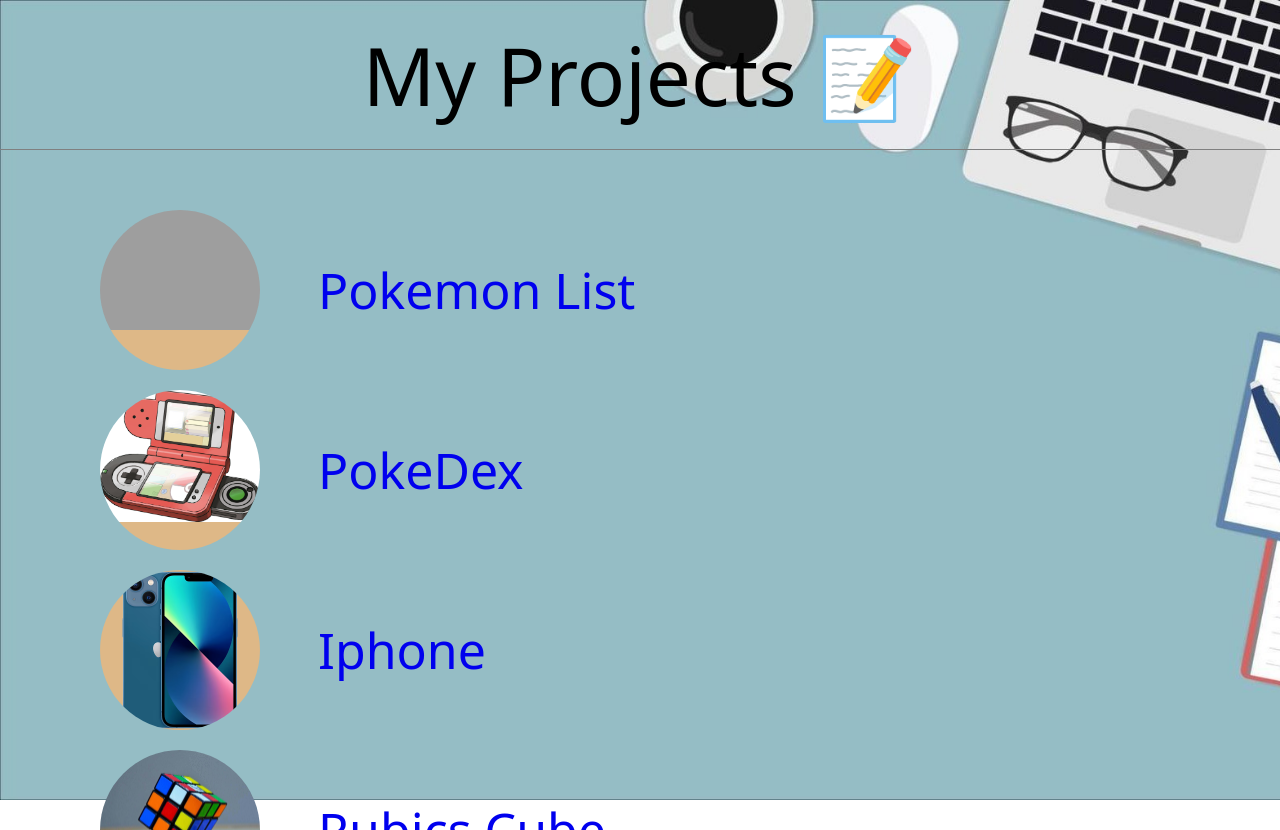
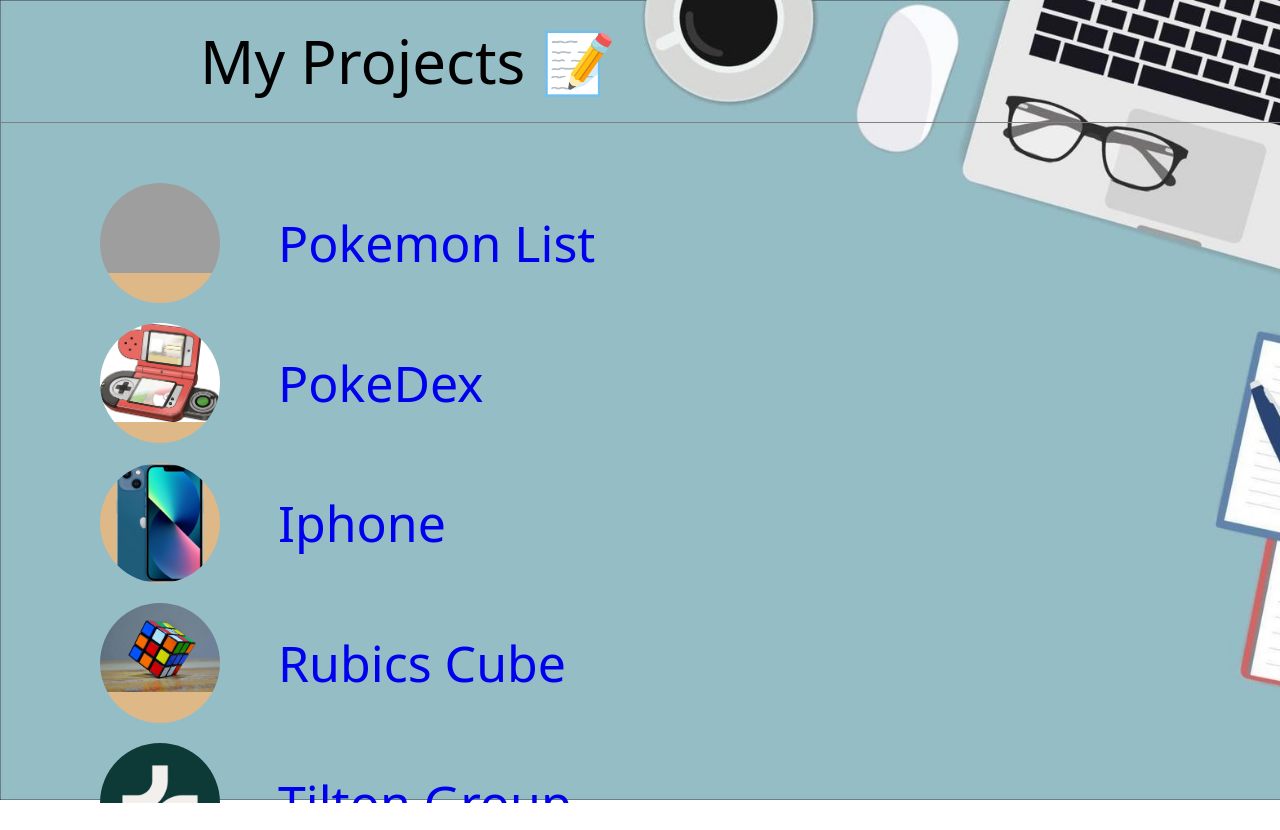
Before and after one commit to SourovKH/projects, a plain HTML site: page index.html in a window 1280 px wide. After the commit the page ends 803 px from the top, so only its background shows below. Drawn offline with Linux system fonts and the light colour scheme; grey boxes are pictures that could not be loaded.

Commit message:
add todo header

```diff
--- a/index.html
+++ b/index.html
@@ -52,7 +52,7 @@
         </div>
       </div>
       <div>
-        <div class="profile-image"></div>
+        <div class="profile-image" style="background-image: url(./resources/todo-logo.png);"></div>
         <div class="project-name">
           <a href="./todo/index.html">Todo</a>
         </div>
--- a/style.css
+++ b/style.css
@@ -19,9 +19,9 @@
 
 header {
   width: 100%;
-  font-size: 80px;
+  font-size: 60px;
   padding: 20px;
-  text-align: center;
+  padding-left: 200px;
   border-bottom: 1px solid grey;
 }
 
@@ -33,7 +33,7 @@
 }
 
 .content > div {
-  height: 8em;
+  height: 6em;
   padding-left: 4em;
   margin: 1em;
   display: flex;
--- a/todo/style.css
+++ b/todo/style.css
@@ -16,10 +16,29 @@
 #page {
   width: 100%;
   height: 100%;
-  margin: 10px auto;
+  margin: 0px auto;
   display: flex;
   flex-direction: column;
   align-items: center;
+}
+
+header {
+  width: 100%;
+  height: 70px;
+  font-size: 50px;
+  font-weight: 700;
+  margin-bottom: 20px;
+
+  display: flex;
+  justify-content: center;
+  align-items: center;
+
+  color: white;
+  background-color: var(--theme-color);
+}
+
+.icon{
+  margin-right: 20px;
 }
 
 #todo-input-area {
@@ -110,8 +129,9 @@
 
 .task {
   width: 90%;
-  height: 50px;
-  padding: 5px 10px;
+  height: 35px;
+  padding: 0px 10px;
+  margin-bottom: 10px;
   cursor: pointer;
 
   display: flex;
```
Also changed, not shown: todo/index.html (+6 -0 lines), resources/todo-logo.png (added).
